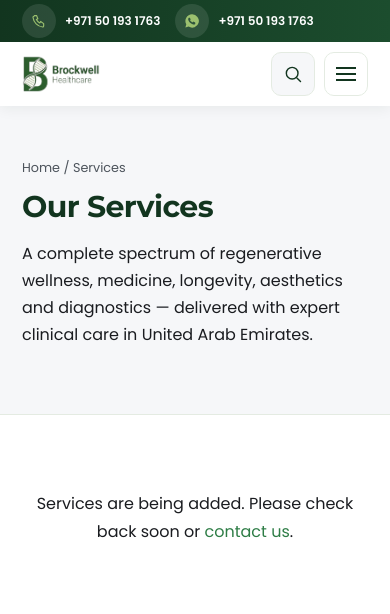
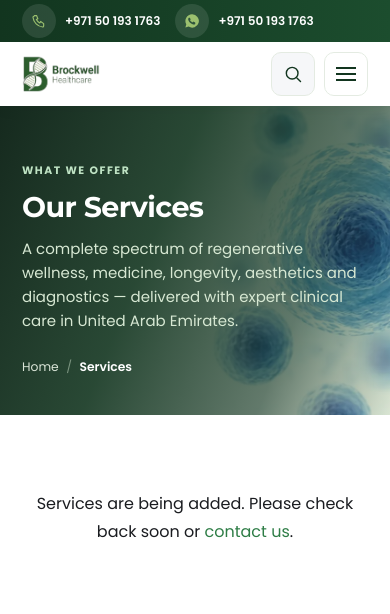
Before and after one commit to Shakeeb871/brockwellhealthcare, a Django app: page /uae/services/ in a window 390 px wide. Shown: the top 614 px of the page. Run offline with Django 5.2, Linux system fonts and the light colour scheme; data comes from the database, SQL or seed files in the repository; data that the repository does not hold is empty.

Commit message:
Add image-background page hero across interior pages; redesign services overview
- New reusable partials/page_hero.html: background image + homepage forest-green
  gradient overlay (proper contrast), eyebrow -> heading -> lead -> breadcrumbs below.
  Applied to services, about, contact, team, and legal (privacy/terms/cookies) pages,
  replacing the flat .page-head blocks.
- Optimise the uploaded hero image (998KB PNG -> 35KB WebP) and drop the
  space-in-filename version that broke production static handling.
- Rebuild the services overview: remove the old cat-block/chip-grid layout and
  add a professional responsive grid of category cards, each listing its
  sub-services with an Explore link.

Co-Authored-By: Claude Opus 4.8 <noreply@anthropic.com>
Claude-Session: https://claude.ai/code/session_01KvVyHP1uRM6Qu9H2CEMFLY

```diff
--- a/static/css/styles.css
+++ b/static/css/styles.css
@@ -384,6 +384,97 @@ strong, b { font-weight: 600; }   /* Poppins 600 — bold text */
 .breadcrumbs { font-size: .85rem; color: var(--slate-600); margin-bottom: .7rem; }
 .breadcrumbs a { color: var(--slate-600); }
 .breadcrumbs a:hover { color: var(--teal-600); }
+
+/* -------------------------------------------------- Interior page hero (image) */
+.page-hero {
+  position: relative; overflow: hidden; isolation: isolate;
+  color: #eaf3e6;
+  background-color: #0c2616;
+  background-size: cover; background-position: center; background-repeat: no-repeat;
+}
+.page-hero::before {
+  content: ""; position: absolute; inset: 0; z-index: 0;
+  background: linear-gradient(112deg,
+    rgba(9,30,18,.95) 0%, rgba(18,53,31,.90) 40%,
+    rgba(18,53,31,.66) 74%, rgba(120,160,90,.26) 100%);
+}
+.page-hero__inner {
+  position: relative; z-index: 1;
+  padding-block: 4.5rem 3.25rem;
+}
+.page-hero__eyebrow {
+  display: inline-block; font-size: .72rem; letter-spacing: .14em;
+  text-transform: uppercase; font-weight: 700; color: #bfe3c4; margin-bottom: .75rem;
+}
+.page-hero__title {
+  font-family: var(--font-display); color: #fff; margin: 0;
+  font-size: clamp(1.9rem, 4.6vw, 2.9rem); line-height: 1.1;
+}
+.page-hero__lead {
+  margin: .95rem 0 0; max-width: 62ch; color: #d7e8d3;
+  font-size: 1rem; line-height: 1.6;
+}
+.page-hero__crumbs {
+  margin-top: 1.6rem; font-size: .82rem; color: #cfe3cd;
+  display: flex; align-items: center; gap: .5rem; flex-wrap: wrap;
+}
+.page-hero__crumbs a { color: #eaf3e6; text-decoration: none; opacity: .92; }
+.page-hero__crumbs a:hover { color: #fff; text-decoration: underline; }
+.page-hero__crumbs [aria-current="page"] { color: #fff; font-weight: 600; }
+.page-hero__sep { opacity: .5; }
+
+/* ------------------------------------------------ Services overview grid */
+.svc-grid {
+  display: grid; grid-template-columns: repeat(auto-fill, minmax(320px, 1fr)); gap: 1.5rem;
+}
+.svc-cat {
+  display: flex; flex-direction: column;
+  background: var(--white); border: 1px solid var(--line); border-radius: var(--radius);
+  padding: 1.75rem; box-shadow: var(--shadow);
+  transition: box-shadow .2s ease, transform .2s ease, border-color .2s ease;
+}
+.svc-cat:hover { box-shadow: var(--shadow-lg); transform: translateY(-3px); border-color: var(--teal-400); }
+.svc-cat__head { display: flex; gap: 1rem; align-items: flex-start; margin-bottom: 1.1rem; }
+.svc-cat__icon {
+  flex: none; width: 52px; height: 52px; border-radius: 14px;
+  display: grid; place-items: center;
+  background: var(--mint-50); color: var(--teal-600);
+}
+.svc-cat__icon svg { width: 26px; height: 26px; }
+.svc-cat__title { margin: 0; font-size: 1.2rem; line-height: 1.25; }
+.svc-cat__title a { color: var(--ink); text-decoration: none; }
+.svc-cat__title a:hover { color: var(--teal-600); }
+.svc-cat__summary { margin: .35rem 0 0; color: var(--slate-600); font-size: .9rem; line-height: 1.55; }
+.svc-cat__list {
+  list-style: none; margin: 0 0 1.25rem; padding: .4rem 0 0;
+  border-top: 1px solid var(--line); display: flex; flex-direction: column;
+}
+.svc-cat__list li { border-bottom: 1px solid var(--line); }
+.svc-cat__list li:last-child { border-bottom: 0; }
+.svc-cat__list a {
+  display: flex; align-items: center; justify-content: space-between; gap: .75rem;
+  padding: .7rem .25rem; color: var(--ink); text-decoration: none;
+  font-size: .92rem; font-weight: 500;
+  transition: color .15s ease, padding-left .15s ease;
+}
+.svc-cat__list a:hover { color: var(--teal-600); padding-left: .55rem; }
+.svc-cat__arrow {
+  width: 15px; height: 15px; flex: none; opacity: 0; transform: translateX(-4px);
+  transition: opacity .15s ease, transform .15s ease;
+}
+.svc-cat__list a:hover .svc-cat__arrow { opacity: 1; transform: translateX(0); }
+.svc-cat__all {
+  margin-top: auto; font-weight: 600; color: var(--teal-600); text-decoration: none;
+  display: inline-flex; align-items: center; gap: .4rem; font-size: .9rem;
+  transition: gap .15s ease;
+}
+.svc-cat__all:hover { gap: .65rem; }
+.svc-cat__all svg { width: 16px; height: 16px; }
+
+@media (max-width: 520px) {
+  .svc-grid { grid-template-columns: 1fr; }
+  .page-hero__inner { padding-block: 3.25rem 2.5rem; }
+}
 
 /* ---------------------------------------------------------------- Article */
 .prose { max-width: 760px; }
--- /dev/null
+++ b/templates/partials/page_hero.html
@@ -0,0 +1,16 @@
+{% load static region_tags %}
+{% comment %} Reusable interior page hero: background image + forest-green overlay (matches
+homepage hero), then eyebrow, heading, lead copy, and breadcrumbs below.
+Args: hero_eyebrow (optional), hero_title, hero_lead (optional), crumb_label. {% endcomment %}
+<section class="page-hero" style="background-image:url('{% static 'img/brockwell-services-content.webp' %}')">
+  <div class="container page-hero__inner">
+    {% if hero_eyebrow %}<span class="page-hero__eyebrow">{{ hero_eyebrow }}</span>{% endif %}
+    <h1 class="page-hero__title">{{ hero_title }}</h1>
+    {% if hero_lead %}<p class="page-hero__lead">{{ hero_lead }}</p>{% endif %}
+    <nav class="page-hero__crumbs" aria-label="Breadcrumb">
+      <a href="{% rurl 'core:home' %}">Home</a>
+      <span class="page-hero__sep" aria-hidden="true">/</span>
+      <span aria-current="page">{{ crumb_label }}</span>
+    </nav>
+  </div>
+</section>
--- a/templates/services/list.html
+++ b/templates/services/list.html
@@ -2,40 +2,32 @@
 {% load region_tags icons %}
 
 {% block content %}
-<div class="page-head">
-  <div class="container">
-    <nav class="breadcrumbs" aria-label="Breadcrumb">
-      <a href="{% rurl 'core:home' %}">Home</a> / <span>Services</span>
-    </nav>
-    <h1>Our Services</h1>
-    <p class="muted" style="max-width:64ch">A complete spectrum of regenerative wellness, medicine, longevity, aesthetics and diagnostics — delivered with expert clinical care in {{ region.name }}.</p>
-  </div>
-</div>
+{% include "partials/page_hero.html" with hero_eyebrow="What We Offer" hero_title="Our Services" hero_lead="A complete spectrum of regenerative wellness, medicine, longevity, aesthetics and diagnostics — delivered with expert clinical care in "|add:region.name|add:"." crumb_label="Services" %}
 
 <section class="section">
   <div class="container">
     {% if categories %}
-    <div class="stack-xl">
+    <div class="svc-grid">
       {% for cat in categories %}
-      <div class="cat-block">
-        <div class="cat-block__head">
+      <article class="svc-cat">
+        <header class="svc-cat__head">
+          <span class="svc-cat__icon" aria-hidden="true">{% category_icon cat.slug %}</span>
           <div>
-            <span class="cat-block__icon" aria-hidden="true">{% category_icon cat.slug %}</span>
-            <h2>{{ cat.name }}</h2>
-            <p class="muted">{{ cat.summary }}</p>
+            <h2 class="svc-cat__title"><a href="{{ cat.get_absolute_url }}">{{ cat.name }}</a></h2>
+            {% if cat.summary %}<p class="svc-cat__summary">{{ cat.summary }}</p>{% endif %}
           </div>
-          <a class="btn btn--ghost" href="{{ cat.get_absolute_url }}">View {{ cat.name }}</a>
-        </div>
+        </header>
         {% with subs=cat.published_services %}
         {% if subs %}
-        <div class="chip-grid">
+        <ul class="svc-cat__list">
           {% for s in subs %}
-          <a class="chip" href="{{ s.get_absolute_url }}">{{ s.name }}</a>
+          <li><a href="{{ s.get_absolute_url }}"><span>{{ s.name }}</span>{% icon 'arrow' 'svc-cat__arrow' %}</a></li>
           {% endfor %}
-        </div>
+        </ul>
         {% endif %}
         {% endwith %}
-      </div>
+        <a class="svc-cat__all" href="{{ cat.get_absolute_url }}">Explore {{ cat.name }} {% icon 'arrow' %}</a>
+      </article>
       {% endfor %}
     </div>
     {% else %}
```
Also changed, not shown: templates/core/about.html (+1 -9 lines), templates/core/contact.html (+1 -9 lines), templates/core/page.html (+1 -8 lines), templates/team/list.html (+1 -9 lines), static/img/brockwell services content.png (deleted), static/img/brockwell-services-content.webp (added).
